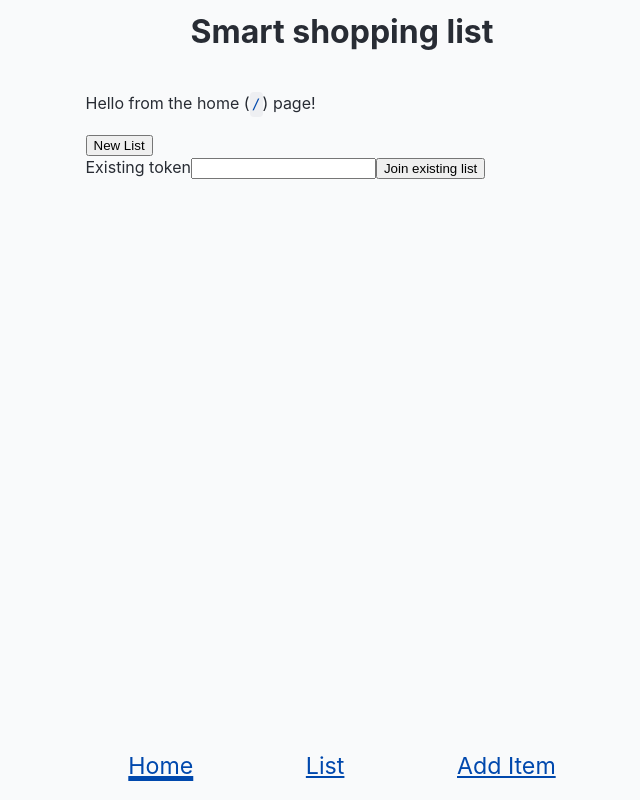
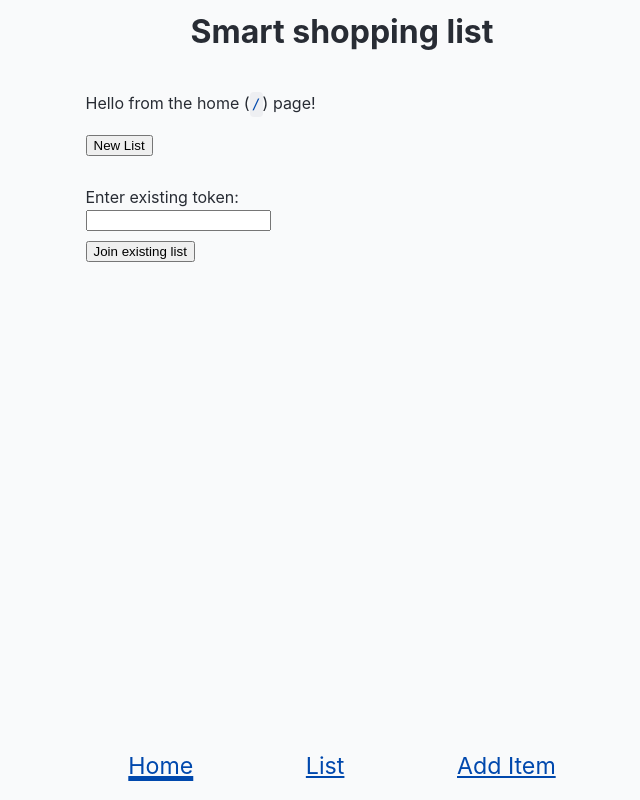
Before and after one commit to the-collab-lab/tcl-60-smart-shopping-list, a React (Vite) app: page / in a window 1280 px wide. Shown: the whole page, without its empty margins (298-938 px from the left). Built offline with nearby package versions, Linux system fonts and the light colour scheme.

Commit message:
Refactor existing list form
Co-authored-by: Shagun Mengi <100477248+shagunZ@users.noreply.github.com>

```diff
--- a/src/views/Home.css
+++ b/src/views/Home.css
@@ -0,0 +1,6 @@
+form {
+	margin-top: 30px;
+}
+.existing-btn {
+	margin-top: 10px;
+}
--- a/src/views/Home.jsx
+++ b/src/views/Home.jsx
@@ -42,14 +42,16 @@ export function Home({ setNewToken, token, setToken }) {
 			</p>
 			<button onClick={setNewToken}>New List</button>
 			<form onSubmit={handleSubmit}>
-				<label htmlFor="existingToken">Existing token</label>
+				<label htmlFor="existingToken">Enter existing token:</label>
+				<br />
 				<input
 					type="text"
 					id="existingToken"
 					value={existingToken}
 					onChange={handleTokenChange}
 				/>
-				<button>Join existing list</button>
+				<br />
+				<button className="existing-btn">Join existing list</button>
 				{joiningError && <p>No such list exist</p>}
 			</form>
 		</div>
```
